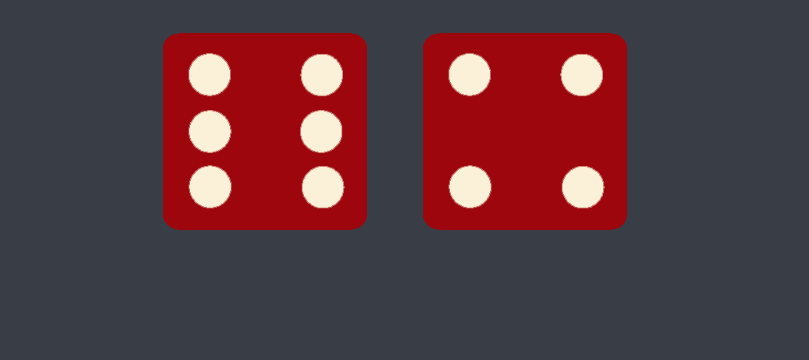
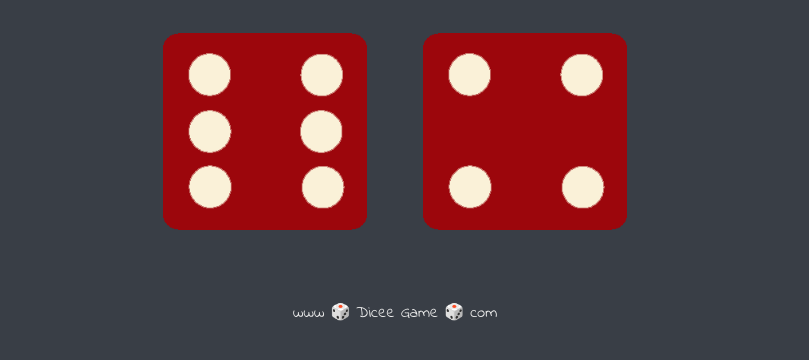
Before and after one commit to Ivinit04/Dicee-game, a plain HTML site: page index.html in a window 1280 px wide. Shown: the part 302-662 px from the top of the page, without its empty margins (245-1054 px from the left). Drawn offline with Linux system fonts and the light colour scheme.

Commit message:
Update index.html

```diff
--- a/index.html
+++ b/index.html
@@ -26,4 +26,8 @@
 
     <script src="index.js"></script>
   </body>
+
+  <footer>
+    www 🎲 Dicee Game 🎲 com
+  </footer>
 </html>
```
